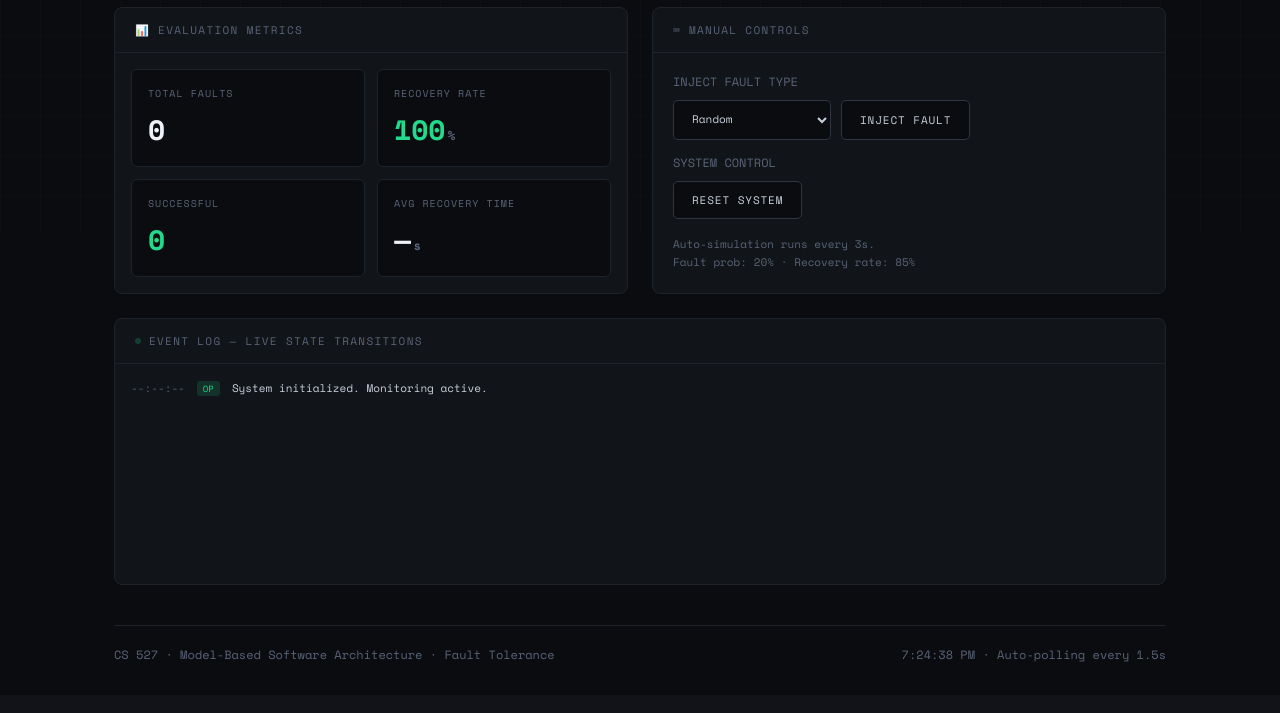
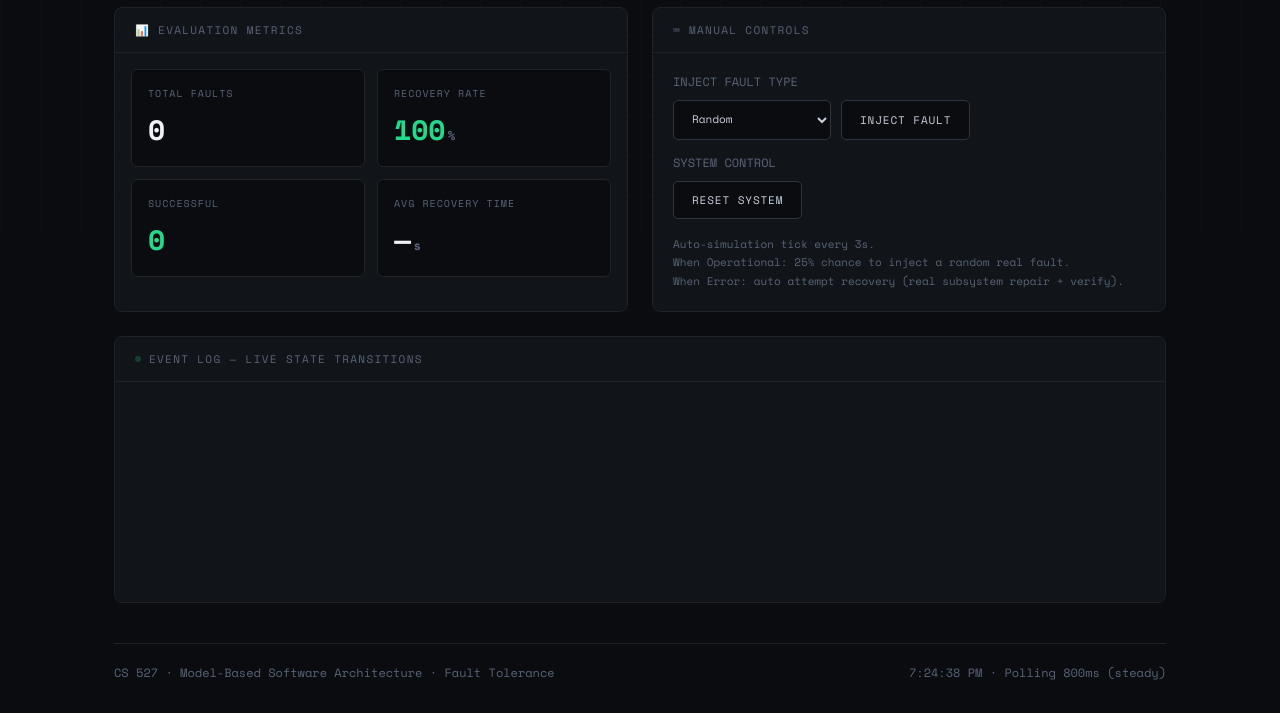
Before and after one commit to Chelsea611/CS-527-Research-Project---Group--12-, a Flask app: page / in a window 1280 px wide. Shown: the part 565-1278 px from the top of the page. Before the commit the page ends 1227 px from the top, so only its background shows below. Run offline with Flask 3, Linux system fonts and the light colour scheme; data comes from the database, SQL or seed files in the repository; data that the repository does not hold is empty.

Commit message:
fix: align Flask UI with state machine; harden DB fault on Windows
- trigger_fault + reset; auto-step recovery same-tick after inject
- per-PID sqlite path, journal DELETE, retry unlink; faster dashboard polling
- ignore report.txt

```diff
--- a/app.py
+++ b/app.py
@@ -3,12 +3,16 @@
 Group 12: David Zhao, Chelsea Sun
 """
 
+import random
+
 from flask import Flask, jsonify, request, render_template
 from state_machine import FaultTolerantSystem, FaultType
 
 app = Flask(__name__)
+AUTO_INTERVAL_S = 3.0
+
 system = FaultTolerantSystem()
-system.start_auto(interval=3.0)
+system.start_auto(interval=AUTO_INTERVAL_S)
 
 
 @app.route("/")
@@ -23,12 +27,23 @@
 
 @app.route("/api/inject_fault", methods=["POST"])
 def inject_fault():
+    """Maps to FaultTolerantSystem.trigger_fault (real subsystem fault)."""
     data = request.get_json(silent=True) or {}
     fault_name = data.get("fault_type")
     fault_type = None
     if fault_name:
         fault_type = next((f for f in FaultType if f.value == fault_name), None)
-    success = system.inject_fault(fault_type)
+        if fault_type is None:
+            return jsonify(
+                {
+                    "success": False,
+                    "state": system.state.value,
+                    "message": "Unknown fault_type",
+                }
+            )
+    if fault_type is None:
+        fault_type = random.choice(list(FaultType))
+    success = system.trigger_fault(fault_type)
     return jsonify({"success": success, "state": system.state.value})
 
 
@@ -36,8 +51,8 @@
 def reset():
     global system
     system.stop_auto()
-    system = FaultTolerantSystem(fault_probability=0.2, recovery_success_rate=0.85)
-    system.start_auto(interval=3.0)
+    system = FaultTolerantSystem()
+    system.start_auto(interval=AUTO_INTERVAL_S)
     return jsonify({"success": True})
 
 
--- a/faults/database_fault.py
+++ b/faults/database_fault.py
@@ -4,12 +4,15 @@
 - Recovery: Recreates the DB file, restores schema, verifies a real query works
 """
 
+import gc
+import os
 import sqlite3
-import os
+import tempfile
 import time
 
-
-DB_PATH = "/tmp/cs527_system.db"
+# One DB file per process so Flask debug reloader (parent + child) does not
+# share the same path and lock each other on Windows.
+DB_PATH = os.path.join(tempfile.gettempdir(), f"cs527_system_{os.getpid()}.db")
 
 
 class DatabaseFaultHandler:
@@ -23,6 +26,8 @@
     def _setup_db(self):
         """Create DB and schema from scratch."""
         self._conn = sqlite3.connect(self.db_path, check_same_thread=False)
+        # Avoid WAL sidecar files (-wal/-shm); deleting the main file is simpler on Windows.
+        self._conn.execute("PRAGMA journal_mode=DELETE")
         self._conn.execute("""
             CREATE TABLE IF NOT EXISTS system_log (
                 id        INTEGER PRIMARY KEY AUTOINCREMENT,
@@ -45,6 +50,27 @@
 
     # ── Fault & Recovery ────────────────────────────────────
 
+    def _unlink_db_files(self):
+        """Remove main DB and any SQLite sidecars; retry on Windows transient locks."""
+        gc.collect()
+        paths = [
+            self.db_path,
+            self.db_path + "-wal",
+            self.db_path + "-shm",
+            self.db_path + "-journal",
+        ]
+        for path in paths:
+            if not os.path.isfile(path):
+                continue
+            for attempt in range(8):
+                try:
+                    os.remove(path)
+                    break
+                except PermissionError:
+                    time.sleep(0.05 * (attempt + 1))
+                except OSError:
+                    break
+
     def trigger_fault(self):
         """
         Actually break the DB: close connection and delete the file.
@@ -57,8 +83,7 @@
                 pass
             self._conn = None
 
-        if os.path.exists(self.db_path):
-            os.remove(self.db_path)
+        self._unlink_db_files()
 
     def try_recover(self):
         """
--- a/state_machine.py
+++ b/state_machine.py
@@ -102,7 +102,9 @@
             if random.random() < 0.25:
                 fault = random.choice(list(FaultType))
                 self.trigger_fault(fault)
-        elif self.state == State.ERROR:
+        # Not elif: if we just left OPERATIONAL via trigger_fault above, we must
+        # still recover in this same tick; elif would skip until after sleep(interval).
+        if self.state == State.ERROR:
             time.sleep(0.5)
             self.attempt_recovery()
 
--- a/templates/index.html
+++ b/templates/index.html
@@ -596,8 +596,9 @@
           <button class="btn success" onclick="resetSystem()">Reset System</button>
         </div>
         <div style="margin-top:16px;font-size:11px;color:var(--text-dim);font-family:var(--mono);line-height:1.7">
-          Auto-simulation runs every 3s.<br/>
-          Fault prob: 20% · Recovery rate: 85%
+          Auto-simulation tick every 3s.<br/>
+          When Operational: 25% chance to inject a random real fault.<br/>
+          When Error: auto attempt recovery (real subsystem repair + verify).
         </div>
       </div>
     </div>
@@ -642,7 +643,16 @@
   }
 };
 
-let lastLogCount = 0;
+let lastLogFingerprint = "";
+let pollTimer = null;
+let lastFastPoll = null;
+const POLL_MS_STEADY = 800;
+const POLL_MS_ACTIVE = 150;
+
+function setPollInterval(ms) {
+  if (pollTimer) clearInterval(pollTimer);
+  pollTimer = setInterval(fetchStatus, ms);
+}
 
 async function fetchStatus() {
   try {
@@ -653,7 +663,14 @@
 }
 
 function updateUI(data) {
-  const cfg = stateConfig[data.state];
+  const fast = data.state === "Error" || data.state === "Recovery";
+  const wantMs = fast ? POLL_MS_ACTIVE : POLL_MS_STEADY;
+  if (pollTimer === null || fast !== lastFastPoll) {
+    lastFastPoll = fast;
+    setPollInterval(wantMs);
+  }
+
+  const cfg = stateConfig[data.state] || stateConfig["Operational"];
   const stateName = document.getElementById("state-name");
   const stateIndicator = document.getElementById("state-indicator");
   const stateIcon = document.getElementById("state-icon");
@@ -687,23 +704,26 @@
   const timeEl = document.getElementById("m-time");
   timeEl.innerHTML = (m.avg_recovery_time_s > 0 ? m.avg_recovery_time_s : "—") + '<span class="metric-unit">s</span>';
 
-  // Log
-  if (data.log.length !== lastLogCount) {
-    lastLogCount = data.log.length;
+  // Log: API always returns at most 10 rows, so length stops changing — compare content.
+  const logFp = JSON.stringify(data.log);
+  if (logFp !== lastLogFingerprint) {
+    lastLogFingerprint = logFp;
     const logBody = document.getElementById("log-body");
     logBody.innerHTML = data.log.map(e => {
       const state = e.state;
       const bcls = stateConfig[state]?.badgeCls || "op";
+      const msg = String(e.message).replace(/&/g,"&amp;").replace(/</g,"&lt;").replace(/>/g,"&gt;");
       return `<div class="log-entry">
         <span class="log-time">${e.time}</span>
         <span class="log-badge ${bcls}">${state.substring(0,2).toUpperCase()}</span>
-        <span class="log-msg">${e.message}</span>
+        <span class="log-msg">${msg}</span>
       </div>`;
     }).join("");
   }
 
+  const pollLabel = fast ? POLL_MS_ACTIVE : POLL_MS_STEADY;
   document.getElementById("footer-time").textContent =
-    new Date().toLocaleTimeString() + " · Auto-polling every 1.5s";
+    new Date().toLocaleTimeString() + " · Polling " + pollLabel + "ms (" + (fast ? "fault/recovery" : "steady") + ")";
 }
 
 async function injectFault() {
@@ -716,13 +736,17 @@
     headers: { "Content-Type": "application/json" },
     body: JSON.stringify(body)
   });
-  setTimeout(() => { btn.disabled = false; }, 1500);
-  await fetchStatus();
+  setTimeout(() => { btn.disabled = false; }, 1200);
+  for (let i = 0; i < 20; i++) {
+    await fetchStatus();
+    await new Promise(r => setTimeout(r, 40));
+  }
 }
 
 async function resetSystem() {
   await fetch("/api/reset", { method: "POST" });
-  lastLogCount = 0;
+  lastLogFingerprint = "";
+  lastFastPoll = null;
   await fetchStatus();
 }
 
@@ -739,7 +763,6 @@
 
 loadFaultTypes();
 fetchStatus();
-setInterval(fetchStatus, 1500);
 </script>
 </body>
 </html>
```
Also changed, not shown: 1 other file.
